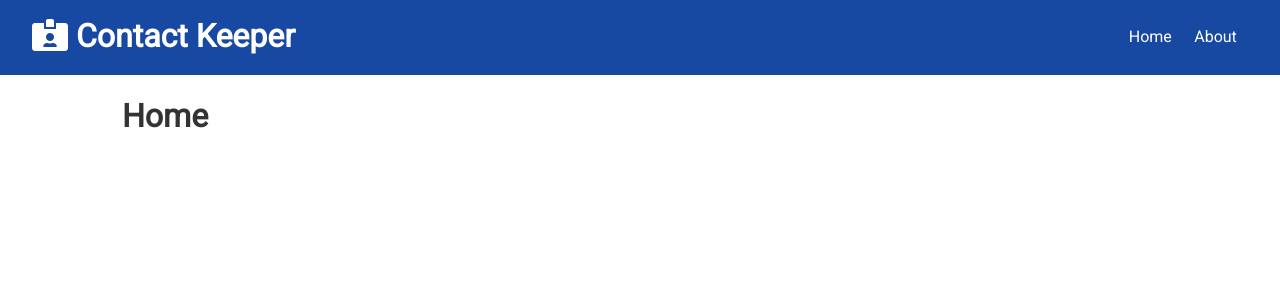
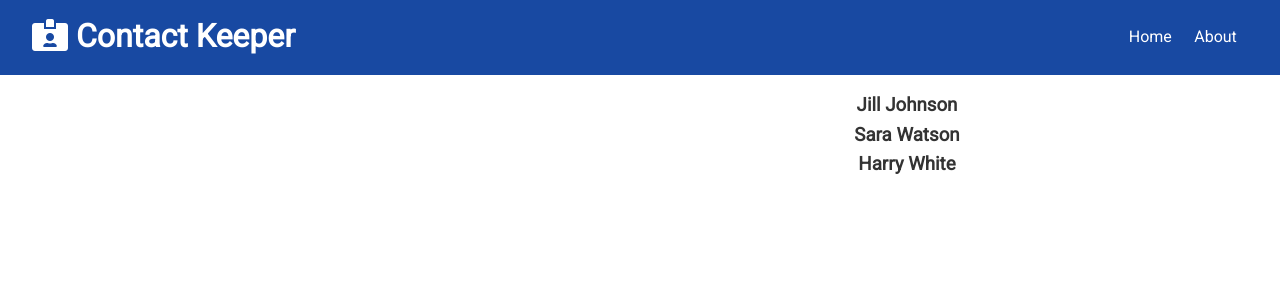
Before and after one commit to kevin-labtani/contact-keeper-MERN, a React (Create React App) app in the folder client/: page / in a window 1280 px wide. Shown: the top 300 px of the page. Built offline with nearby package versions, Linux system fonts and the light colour scheme.

Commit message:
contact component

```diff
--- /dev/null
+++ b/client/src/components/contacts/Contacts.js
@@ -0,0 +1,18 @@
+import React, { useContext, Fragment } from "react";
+import ContactContext from "../../context/contact/contactContext";
+
+function Contacts() {
+  const contactContext = useContext(ContactContext);
+
+  const { contacts } = contactContext;
+
+  return (
+    <Fragment>
+      {contacts.map(contact => (
+        <h3>{contact.name}</h3>
+      ))}
+    </Fragment>
+  );
+}
+
+export default Contacts;
--- a/client/src/components/pages/Home.js
+++ b/client/src/components/pages/Home.js
@@ -1,11 +1,15 @@
-import React from 'react'
+import React from "react";
+import Contacts from "../contacts/Contacts";
 
 const Home = () => {
   return (
-    <div>
-      <h1>Home</h1>
+    <div className="grid-2">
+      <div>{/* contact form */}</div>
+      <div>
+        <Contacts />
+      </div>
     </div>
-  )
-}
+  );
+};
 
-export default Home
+export default Home;
```
Also changed, not shown: client/src/components/contacts/ContactItem.js (added), 1 other file (tests, documents, lock files or other folders).
